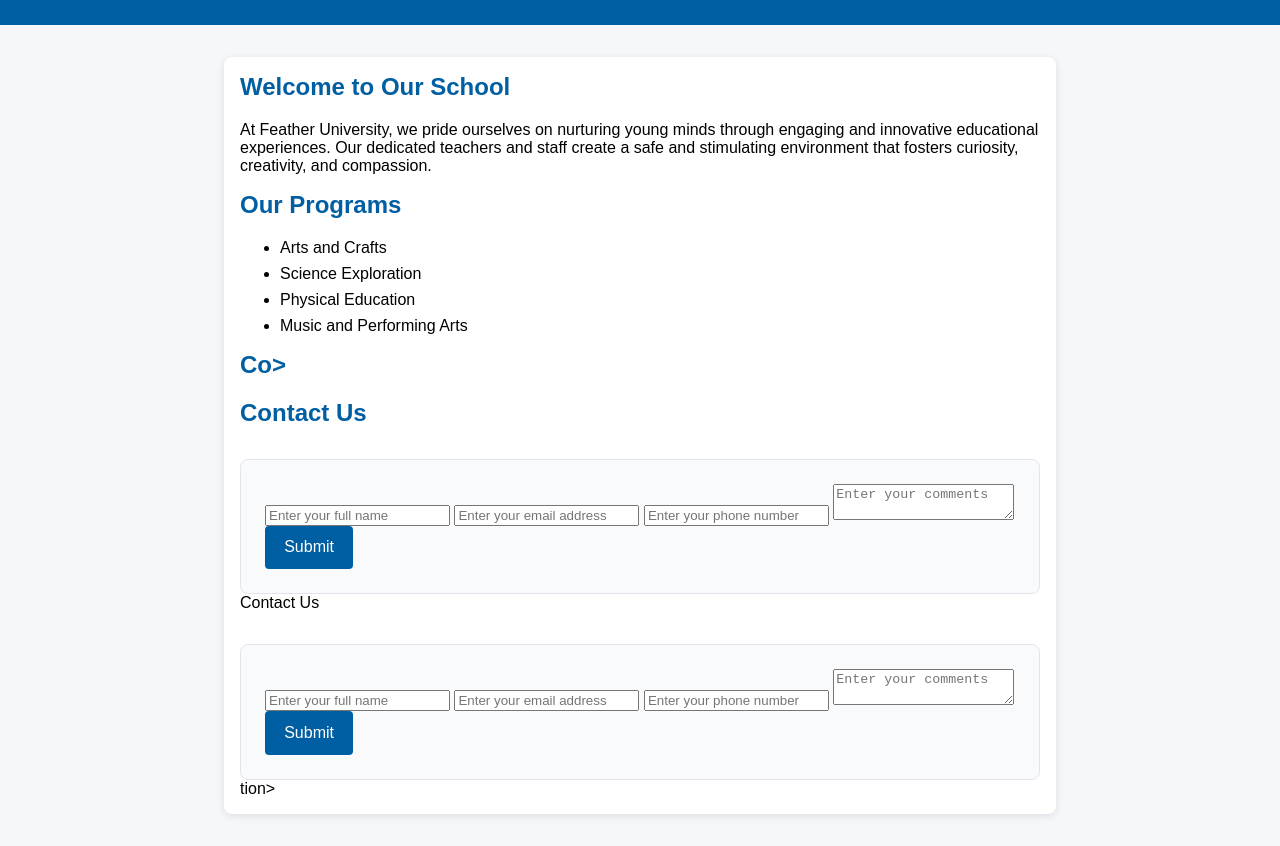
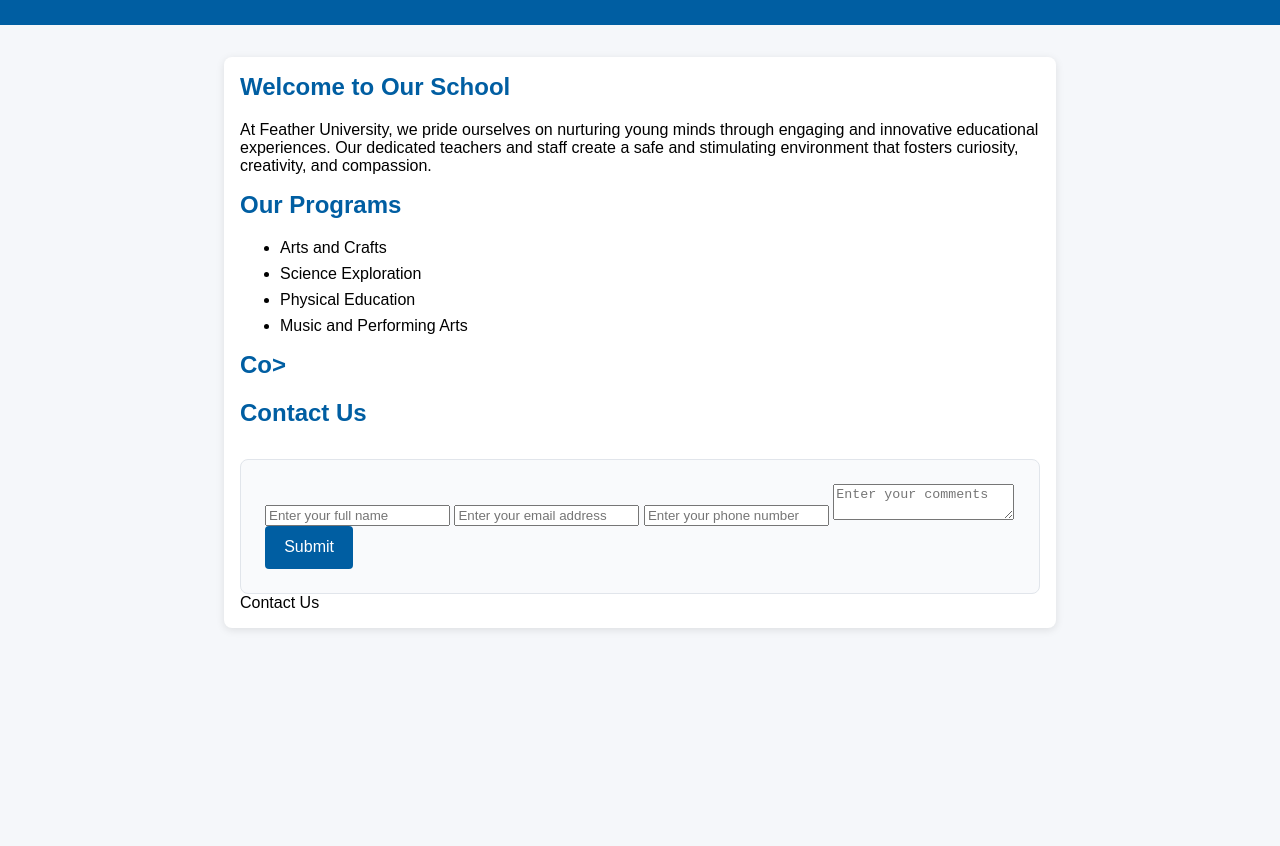
Before and after one commit to rikotanemura1/feather-university-site, a plain HTML site: page index.html in a window 1280 px wide. Shown: the part 103-949 px from the top of the page. After the commit the page ends 800 px from the top, so only its background shows below. Drawn offline with Linux system fonts and the light colour scheme.

Commit message:
Update index.html

```diff
--- a/index.html
+++ b/index.html
@@ -102,12 +102,5 @@
                 </form>
             </div>
         </sec<h2>Contact Us</h2>
-<form class="form-container" action="submitted.html" method="GET">
-  <input type="text" id="fullName" name="fullName" placeholder="Enter your full name">
-  <input type="email" id="email" name="email" placeholder="Enter your email address">
-  <input type="tel" id="phone" name="phone" placeholder="Enter your phone number">
-  <textarea id="comments" name="comments" placeholder="Enter your comments"></textarea>
-  <button type="submit">Submit</button>
-</form>tion>
     </main>
 </body></html>
```
